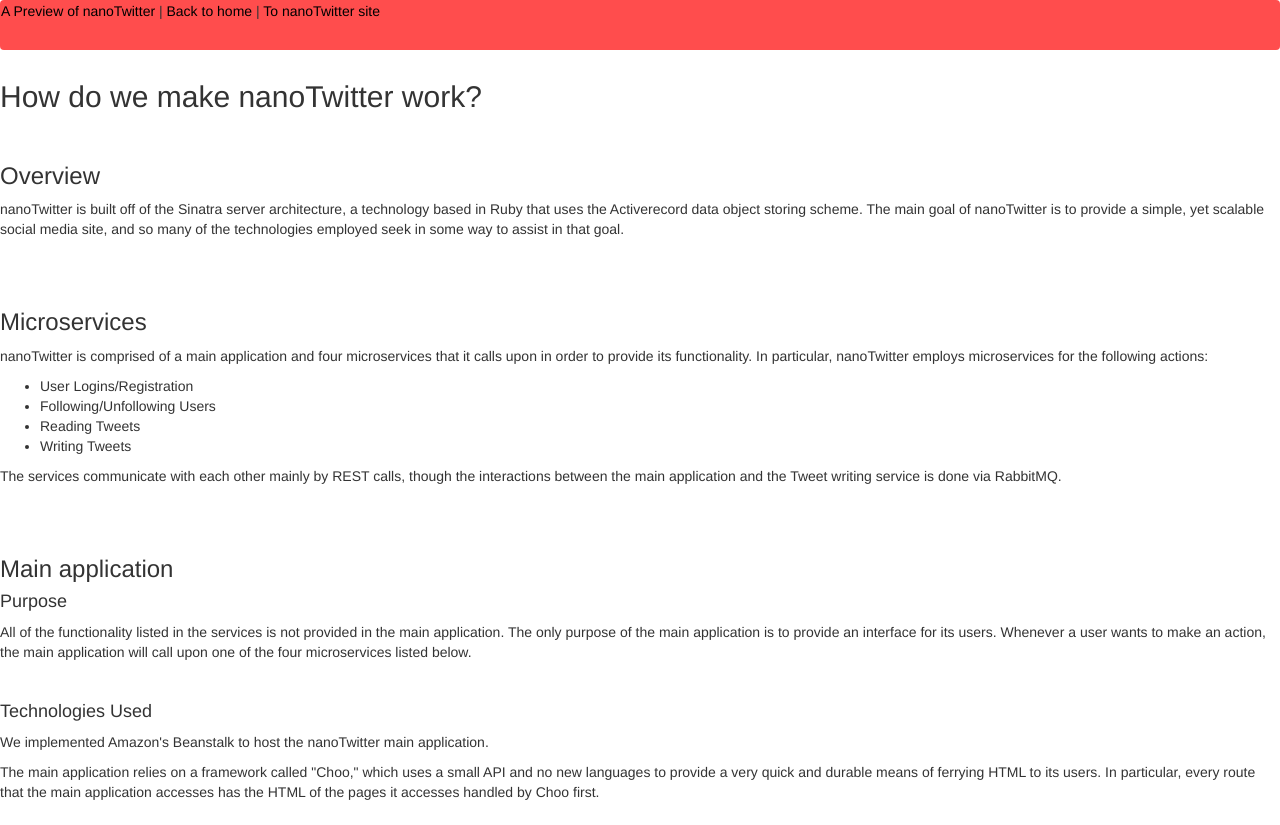
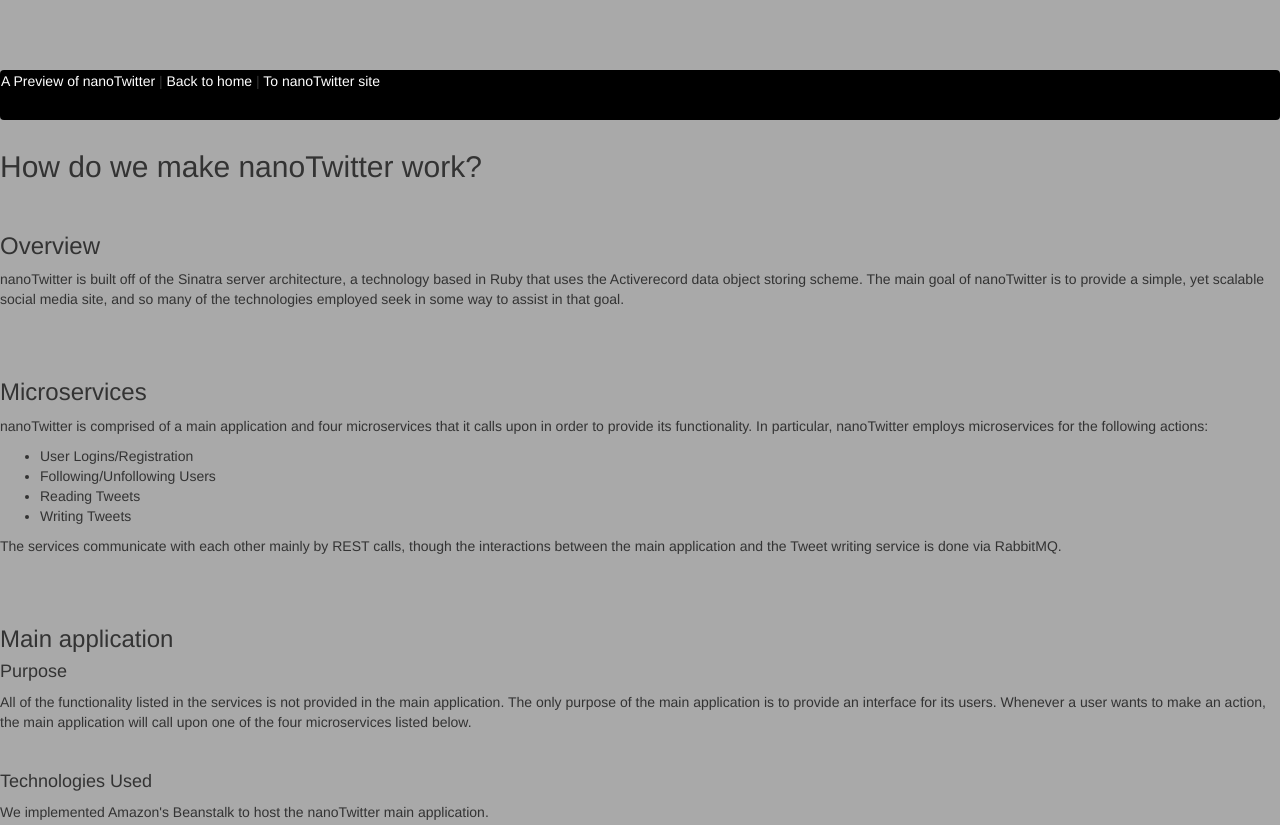
Before and after one commit to Fantastic-Four124/Fantastic-Four124.github.io, a plain HTML site: page implementation.html in a window 1280 px wide. Shown: the top 825 px of the page. Drawn offline with nearby package versions, Linux system fonts and the light colour scheme.

Commit message:
Changing some colors around

```diff
--- a/implementation.html
+++ b/implementation.html
@@ -3,13 +3,18 @@
     <link rel="stylesheet" href="https://maxcdn.bootstrapcdn.com/bootstrap/3.3.7/css/bootstrap.min.css">
     <style>
       .nav {
-        background-color: #ff4d4d;
+        background-color: #000000;
         position: fixed;
         width: 100%;
         margin: 0px;
       }
       .nav-text {
-        color: black;
+        color: white;
+      }
+
+      body {
+        padding-top: 70px;
+        background-color: #A9A9A9 !important;
       }
     </style>
   </head>
```
Also changed, not shown: index.html (+7 -2 lines), snapshots.html (+7 -2 lines).
